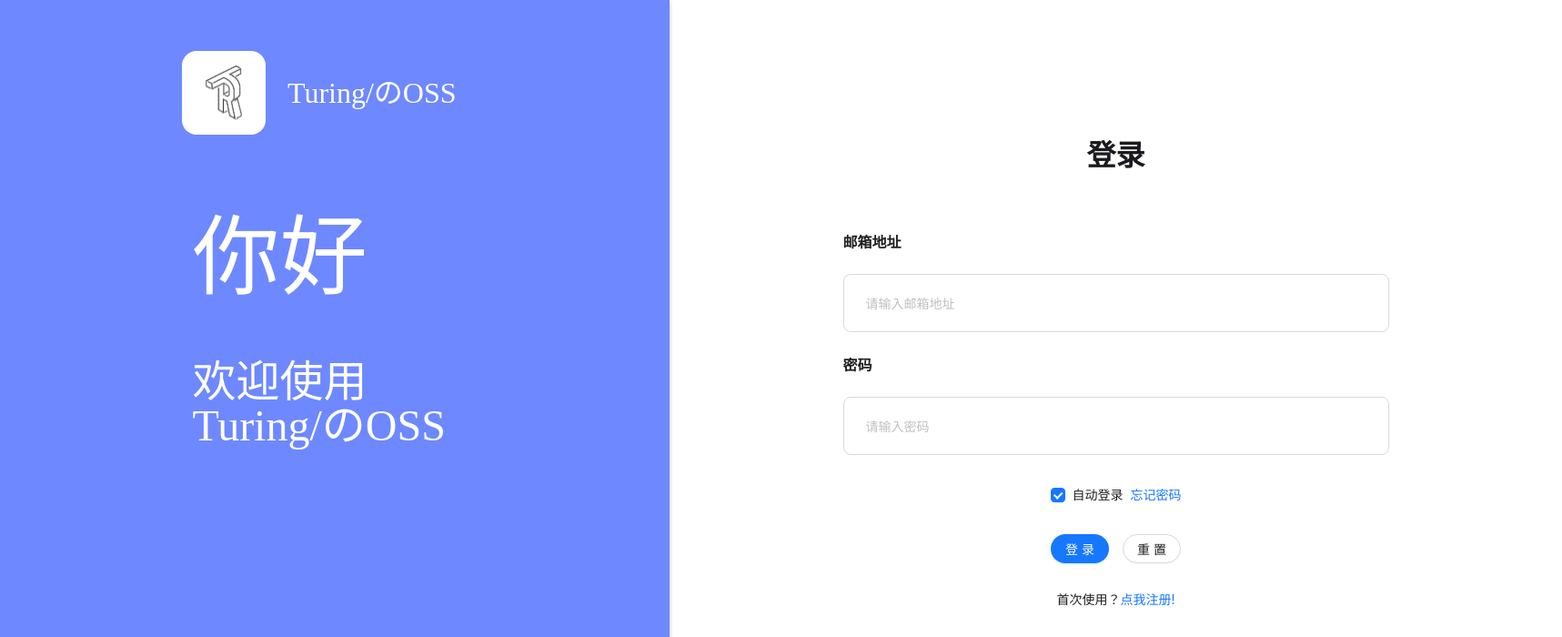
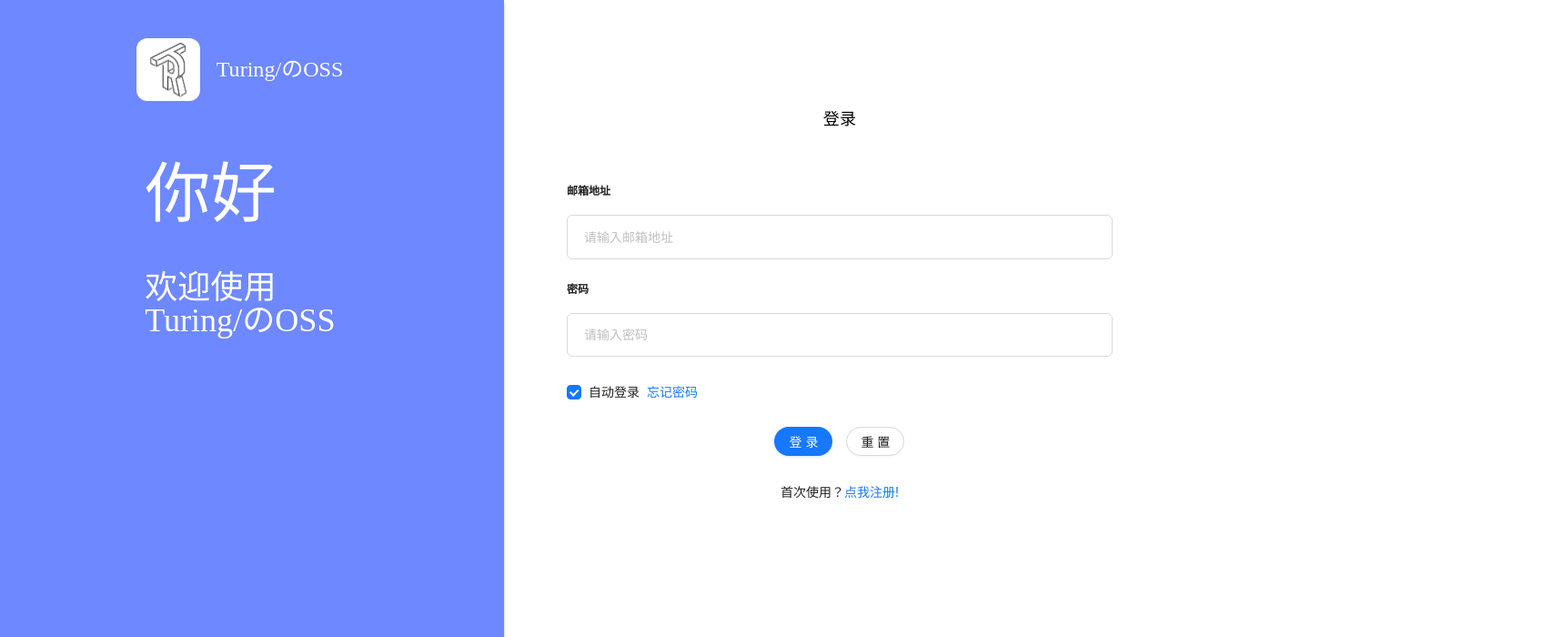
Before and after one commit to Turing-Team-Front-End/a06, a React (Vite) app: page /main/login in a window 1280 px wide. Shown: the top 700 px of the page at 91% size, 1717 px wide, since content can reach past the window. Built offline with nearby package versions, Linux system fonts and the light colour scheme.

Commit message:
chore: 引入自适应文件

```diff
--- a/package.json
+++ b/package.json
@@ -16,6 +16,7 @@
     "@ant-design/icons": "^4.8.0",
     "antd": "^5.1.2",
     "axios": "^1.2.2",
+    "lodash": "^4.17.21",
     "react": "^18.2.0",
     "react-dom": "^18.2.0",
     "react-router-dom": "^6.6.1"
--- a/src/App.jsx
+++ b/src/App.jsx
@@ -1,9 +1,12 @@
 import React from "react";
 import "./index.css";
+import ResizeHtmlFontSize from "./utils/changeFontSize";
 
 import { useRoutes } from "react-router-dom";
 import routes from "./routes";
 
-export default function App() {
+const App = () => {
+  ResizeHtmlFontSize();
   return <div>{useRoutes(routes)}</div>;
-}
+};
+export default App;
--- a/src/pages/Login/index.css
+++ b/src/pages/Login/index.css
@@ -3,11 +3,11 @@
   flex-direction: column;
   justify-content: center;
   align-items: center;
-  padding: 8px;
-  gap: 8px;
+  padding: 0.5rem;
+  gap: 0.5rem;
 
-  width: 853px;
-  height: 70px;
+  width: 53.3125rem;
+  height: 4.375rem;
 
   /* Inside auto layout */
 
@@ -17,36 +17,26 @@
   flex-grow: 0;
 }
 .title p {
-  width: 64px;
-  height: 38px;
-
-  font-family: "HarmonyOS Sans SC";
-  font-style: normal;
-  font-weight: 600;
-  font-size: 32px;
-  line-height: 38px;
-  /* identical to box height */
-
   display: flex;
+  flex-direction: row;
+  justify-content: center;
   align-items: center;
-  text-align: center;
-
-  /* material-theme/sys/light/on-background */
-
-  color: #1b1b1f;
-
-  /* Inside auto layout */
+  padding: 0.5rem;
+  gap: 0.5rem;
+  width: 5rem;
+  height: 3.625rem;
+  font-size: 1.5rem;
 
   flex: none;
   order: 0;
   flex-grow: 0;
 }
-.login-form p {
-  height: 39px;
-  font-size: 16px;
+.login-form > p {
+  height: 2.4375rem;
+  font-size: 1rem;
   font-weight: 600;
   margin: 0;
-  padding-bottom: 8px;
+  padding-bottom: 0.5rem;
 }
 .login-form .login-input {
   box-sizing: border-box;
@@ -56,20 +46,20 @@
   display: flex;
   flex-direction: row;
   align-items: center;
-  padding: 16px 24px;
-  height: 64px;
-  border-radius: 8px;
+  padding: 1rem 1.5rem;
+  height: 4rem;
+  border-radius: 0.5rem;
 }
 .login-form .extra-option {
   display: flex;
-  flex-direction: row;
-  justify-content: center;
+  /* flex-direction: row; */
+  /* justify-content: center; */
   align-items: center;
-  padding: 0px;
-  gap: 418px;
+  padding: 0rem;
+  gap: 26.125rem;
 
-  width: 600px;
-  height: 39px;
+  width: 37.5rem;
+  height: 2.4375rem;
 
   /* Inside auto layout */
 
@@ -77,21 +67,49 @@
   order: 2;
   flex-grow: 0;
 }
-.login-form .extra-option .remember {
+.login-form .extra-option NaNpxember {
+  /* float: left; */
   flex: none;
   order: 0;
   flex-grow: 1;
 }
-.login-form .extra-option .login-form .extra-option .forget {
+.login-form .extra-option .forget {
+  align-self: flex-end;
   /* display: flex; */
-  flex-direction: row;
+  /* flex-direction: row;
   align-items: flex-start;
-  padding: 8px;
-  gap: 8px;
+  padding: .5rem;
+  gap: .5rem;
 
-  width: 91px;
-  height: 39px;
+  width: 5.6875rem;
+  height: 2.4375rem;
   flex: none;
   order: 1;
-  flex-grow: 1;
+  flex-grow: 1; */
 }
+.login-form .login-button {
+  display: flex;
+  justify-content: center;
+  margin: auto;
+  align-items: center;
+  padding: 0.25rem 0.5rem 0.25rem 1rem;
+  gap: 0.5rem;
+
+  width: 14.375rem;
+  height: 3.375rem;
+
+  background: #e2e1ec;
+  color: #45464f;
+  font-size: 1rem;
+  border-radius: 0.5rem;
+
+  /* Inside auto layout */
+
+  flex: none;
+  order: 0;
+  flex-grow: 0;
+}
+.login-form .login-button:hover {
+  background: #3452ce;
+  color: #ffffff;
+}
--- /dev/null
+++ b/src/utils/changeFontSize.js
@@ -0,0 +1,18 @@
+import { throttle } from "lodash";
+
+function resizeFunc() {
+  // 高度
+  const newHeightFontSize = ((window.innerHeight / 930) * 14).toFixed(2);
+  const newWidthFontSize = ((window.innerWidth / 1920) * 14).toFixed(2);
+  const result = window.innerWidth > 700 ? newHeightFontSize : newWidthFontSize;
+  document
+    .querySelector("html")
+    .setAttribute("style", "font-size:" + result + "px");
+}
+
+const ResizeHtmlFontSize = () => {
+  resizeFunc();
+  window.addEventListener("resize", throttle(resizeFunc, 500));
+};
+
+export default ResizeHtmlFontSize;
```
